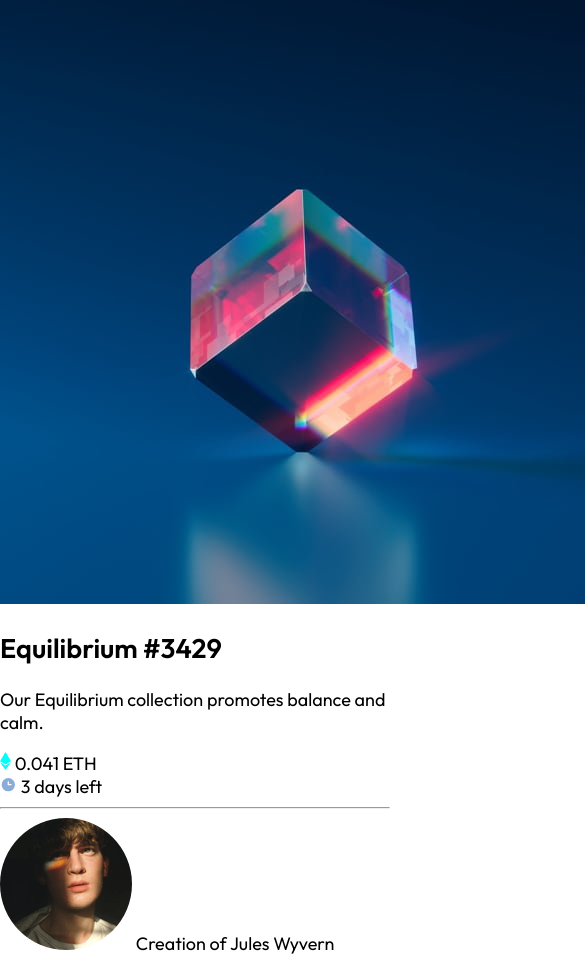
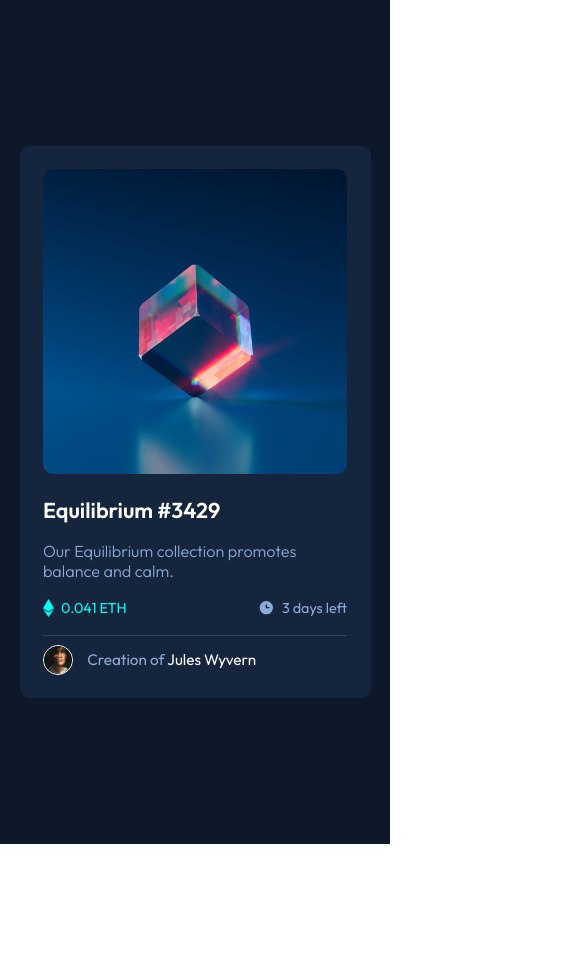
Before and after one commit to EzeVasari/NFT-preview-card, a plain HTML site: page index.html in a window 390 px wide. Shown: the whole page, 585 px wide, since content can reach past the window. After the commit the page ends 844 px from the top, so only its background shows below. Drawn offline with Linux system fonts and the light colour scheme.

Commit message:
add styles mobile

```diff
--- a/styles.css
+++ b/styles.css
@@ -27,3 +27,103 @@ body {
     margin: 0;
     overflow-x: hidden;
 }
+
+main {
+    display: flex;
+    justify-content: center;
+    align-items: center;
+    height: 100vh;
+    background-color: var(--bg-main);
+}
+
+.card {
+    width: 90%;
+    padding: 1.3rem;
+    background-color: var(--bg-card);
+    border-radius: 10px;
+    -webkit-border-radius: 10px;
+    -moz-border-radius: 10px;
+    -ms-border-radius: 10px;
+    -o-border-radius: 10px;
+}
+
+.img-hero {
+    width: 100%;
+    height: auto;
+    border-radius: 10px;
+    -webkit-border-radius: 10px;
+    -moz-border-radius: 10px;
+    -ms-border-radius: 10px;
+    -o-border-radius: 10px;
+}
+
+.title h1 {
+    font-size: 1.2rem;
+    color: var(--white);
+    margin-bottom: 0;
+}
+
+    .title h1:hover {
+        color: var(--cyan);
+    }
+
+.description p {
+    font-size: .9rem;
+    font-weight: 100;
+    color: var(--soft-blue);
+}
+
+.value {
+    display: flex;
+    justify-content: space-between;
+    margin: 1rem 0;
+}
+
+.price, .time {
+    display: flex;
+    align-items: center;
+}
+
+.price span {
+    font-size: .8rem;
+    margin-left: .4rem;
+    color: var(--cyan);
+}
+
+.time span {
+    font-size: .8rem;
+    margin-left: .4rem;
+    color: var(--soft-blue);
+}
+
+.line {
+    border: none;
+    height: 1px;
+    background-color: var(--line);
+}
+
+.author {
+    display: flex;
+    align-items: center;
+}
+
+.author-avatar {
+    width: 30px;
+    height: auto;
+    border: 1px solid white;
+    border-radius: 20px;
+    -webkit-border-radius: 20px;
+    -moz-border-radius: 20px;
+    -ms-border-radius: 20px;
+    -o-border-radius: 20px;
+}
+
+.author-text {
+    font-size: .85rem;
+    margin-left: .8rem;
+    color: var(--soft-blue);
+}
+
+.author-name {
+    color: var(--white);
+}
```
